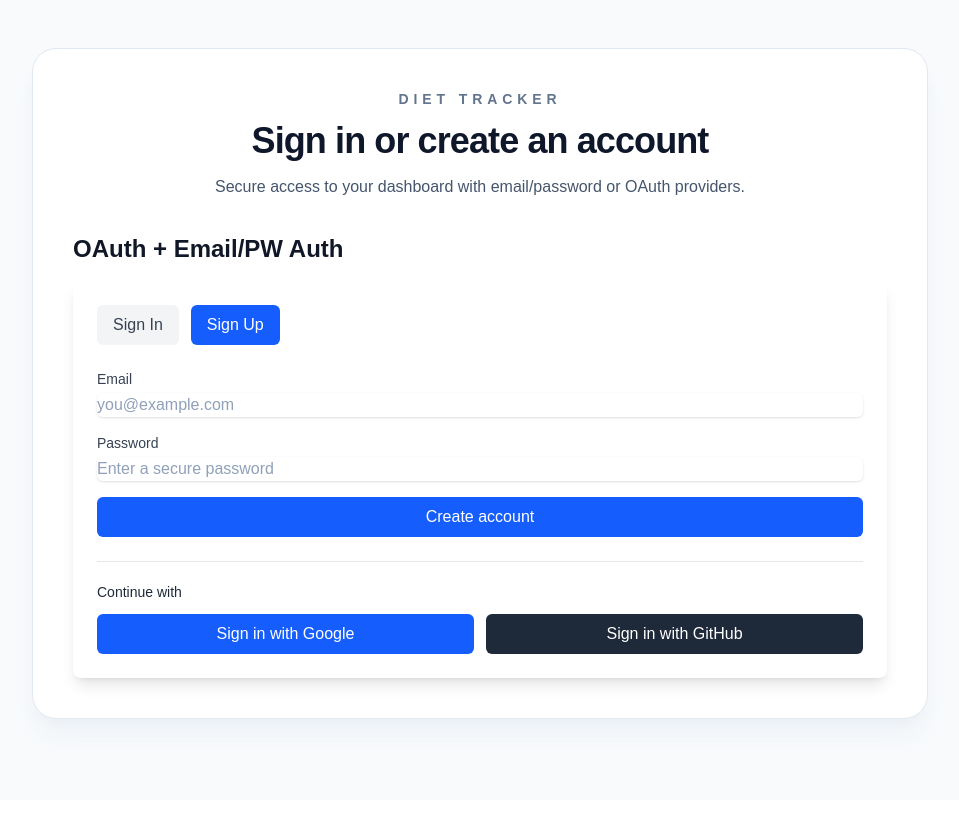
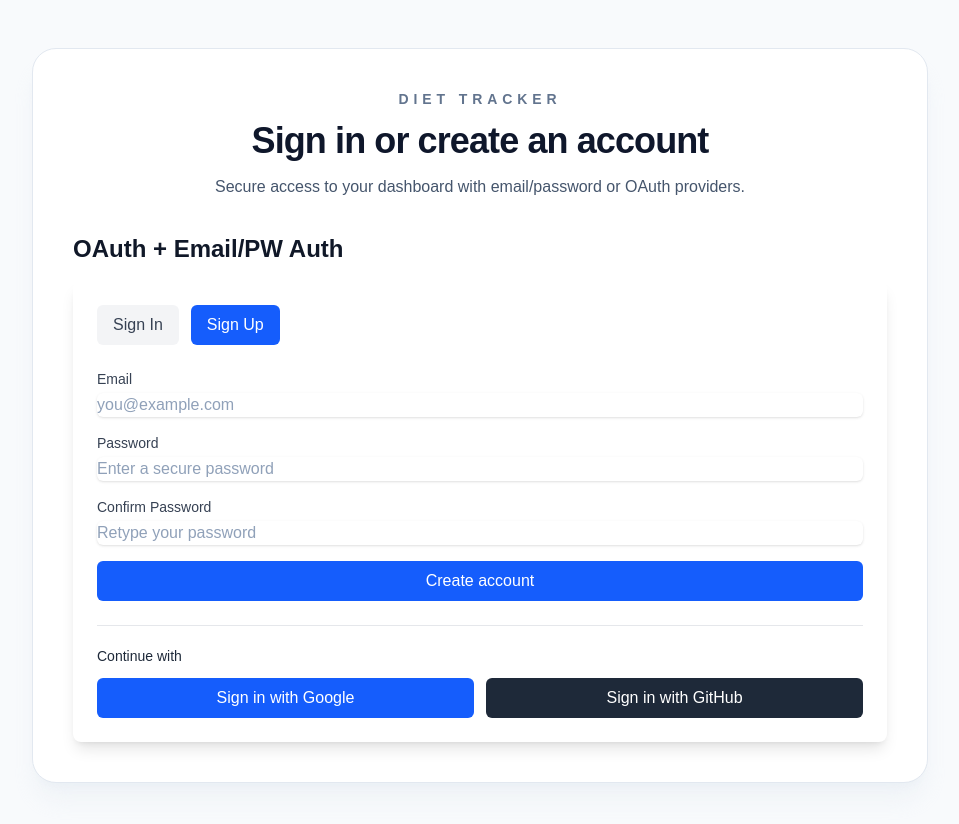
Before and after one commit to NickJBrunet/Project_3_CPSY300D, a Next.js app in the folder nutrition-dashboard/: page / in a window 1280 px wide. Both pictures are taken after a click on the button "Sign Up". Shown: the top 824 px of the page, without its empty margins (160-1119 px from the left). Before the commit the page ends 800 px from the top, so only its background shows below. Built offline with nearby package versions, Linux system fonts and the light colour scheme; no server answers.

Commit message:
Update OAuthSection.tsx

```diff
--- a/nutrition-dashboard/components/auth/OAuthSection.tsx
+++ b/nutrition-dashboard/components/auth/OAuthSection.tsx
@@ -6,6 +6,7 @@ import {
 	createUserWithEmailAndPassword,
 	signInWithEmailAndPassword,
 	signInWithPopup,
+	signOut,
 	GoogleAuthProvider,
 	GithubAuthProvider,
 } from "firebase/auth";
@@ -43,6 +44,7 @@ export default function OAuthSection() {
 	const [mode, setMode] = useState<AuthMode>("signin");
 	const [email, setEmail] = useState("");
 	const [password, setPassword] = useState("");
+	const [confirmPassword, setConfirmPassword] = useState("");
 	const [infoMessage, setInfoMessage] = useState<string | null>(null);
 	const [errorMessage, setErrorMessage] = useState<string | null>(null);
 	const [isLoading, setIsLoading] = useState(false);
@@ -57,13 +59,20 @@ export default function OAuthSection() {
 	const resetState = () => {
 		setInfoMessage(null);
 		setErrorMessage(null);
+		setPassword("");
+		setConfirmPassword("");
 	};
 
 	const handleEmailSignup = async (event: React.FormEvent<HTMLFormElement>) => {
 		event.preventDefault();
 		setErrorMessage(null);
-		if (!email || !password) {
-			setErrorMessage("Email and password are required for sign up.");
+		if (!email || !password || !confirmPassword) {
+			setErrorMessage("Email, password, and confirm password are required for sign up.");
+			return;
+		}
+
+		if (password !== confirmPassword) {
+			setErrorMessage("Passwords do not match. Please retype your password.");
 			return;
 		}
 
@@ -76,7 +85,11 @@ export default function OAuthSection() {
 				phoneNumber: "",
 				provider: "email",
 			});
-			router.push("/dashboard");
+			await signOut(auth);
+			setInfoMessage("Account created successfully. Please sign in with your credentials.");
+			setMode("signin");
+			setPassword("");
+			setConfirmPassword("");
 		} catch (error: any) {
 			setErrorMessage(error?.message || "Unable to create account.");
 		} finally {
@@ -190,6 +203,19 @@ export default function OAuthSection() {
 							/>
 						</div>
 
+						{mode === "signup" ? (
+							<div>
+								<label className="block text-sm font-medium text-gray-700">Confirm Password</label>
+								<input
+									type="password"
+									value={confirmPassword}
+									onChange={(event) => setConfirmPassword(event.target.value)}
+									className="mt-1 block w-full rounded-md border-gray-300 bg-white text-black shadow-sm placeholder:text-slate-400 focus:border-blue-500 focus:ring-blue-500"
+									placeholder="Retype your password"
+								/>
+							</div>
+						) : null}
+
 						<button
 							type="submit"
 							disabled={isLoading}
```
